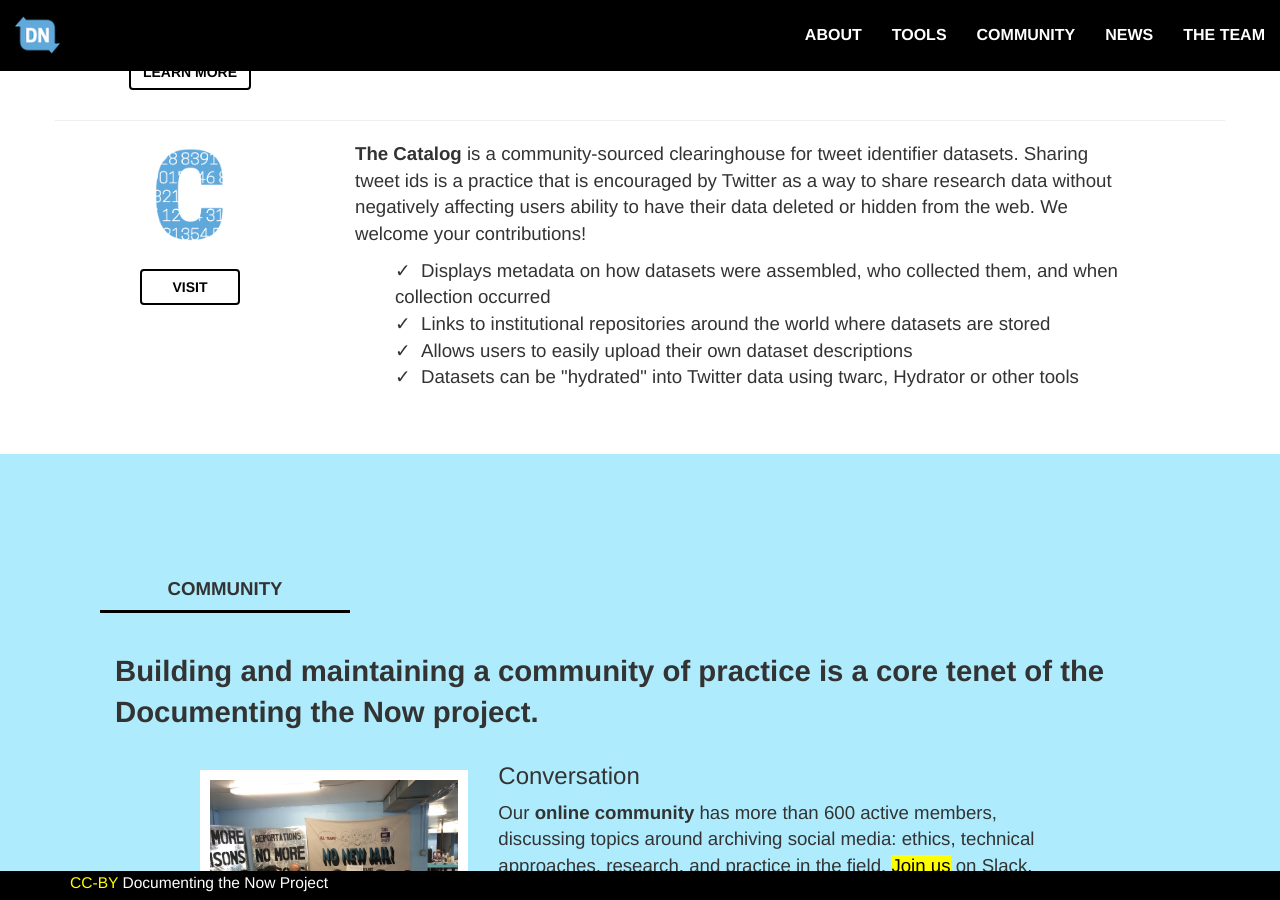
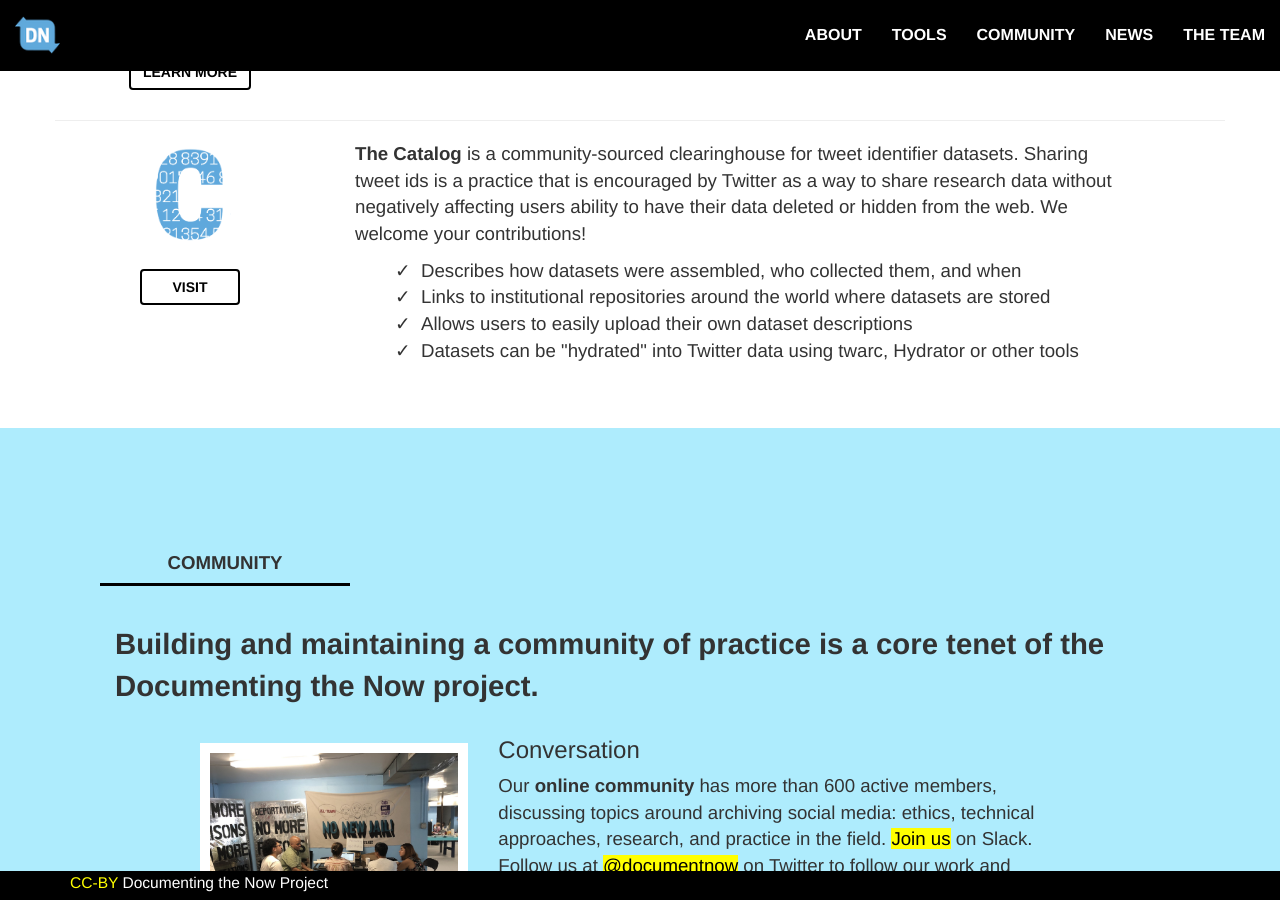
Before and after one commit to DocNow/docnow.github.io, a Jekyll site: the page built from index.html, in a window 1280 px wide and 900 px high, scrolled down 2796 px. Built offline with Jekyll 4.4.1, drawn with Linux system fonts in a browser that asks for light colours.

Commit message:
Update index.html

```diff
--- a/index.html
+++ b/index.html
@@ -202,7 +202,7 @@
               affecting users ability to have their data deleted or hidden from
               the web. We welcome your contributions!</p>
               <ul>
-                <li>&nbsp;Displays metadata on how datasets were assembled, who collected them, and when collection occurred</li>
+                <li>&nbsp;Describes how datasets were assembled, who collected them, and when</li>
                 <li>&nbsp;Links to institutional repositories around
                   the world where datasets are stored</li>
                 <li>&nbsp;Allows users to easily upload their own dataset
```
